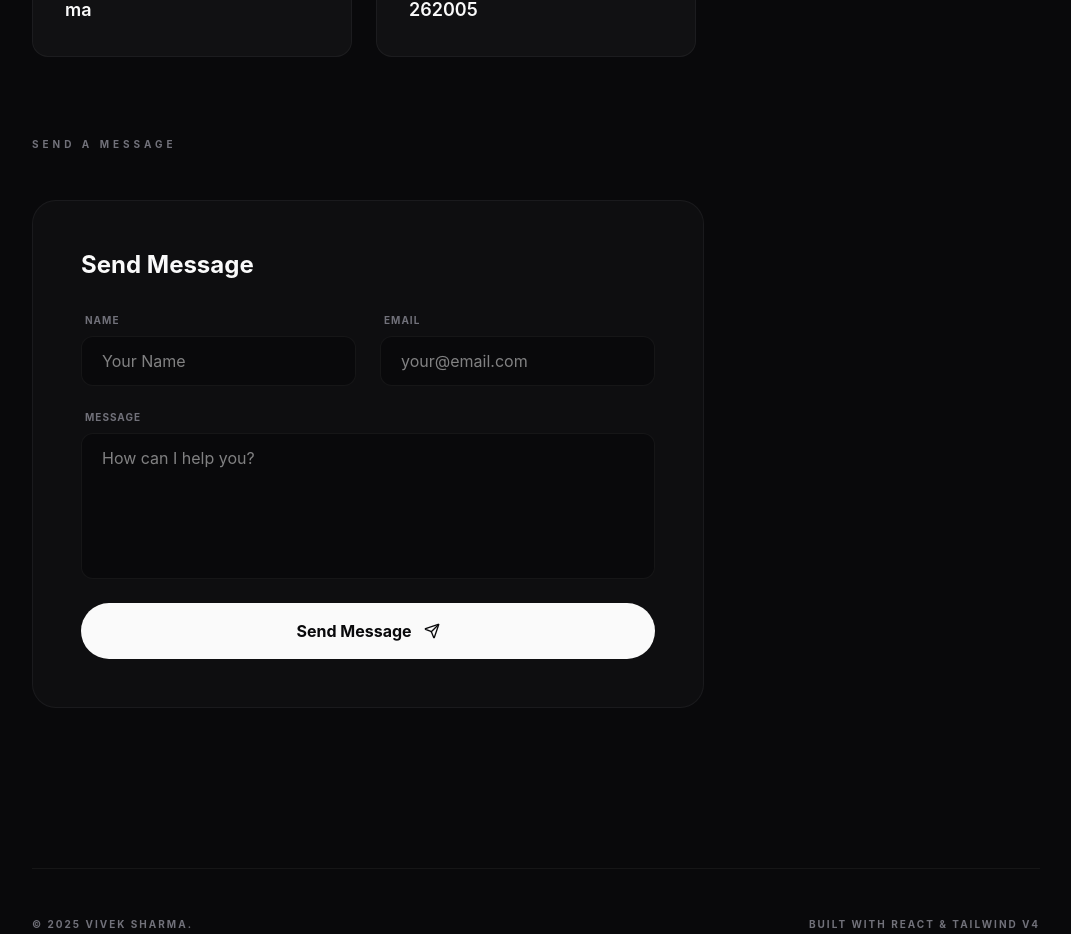
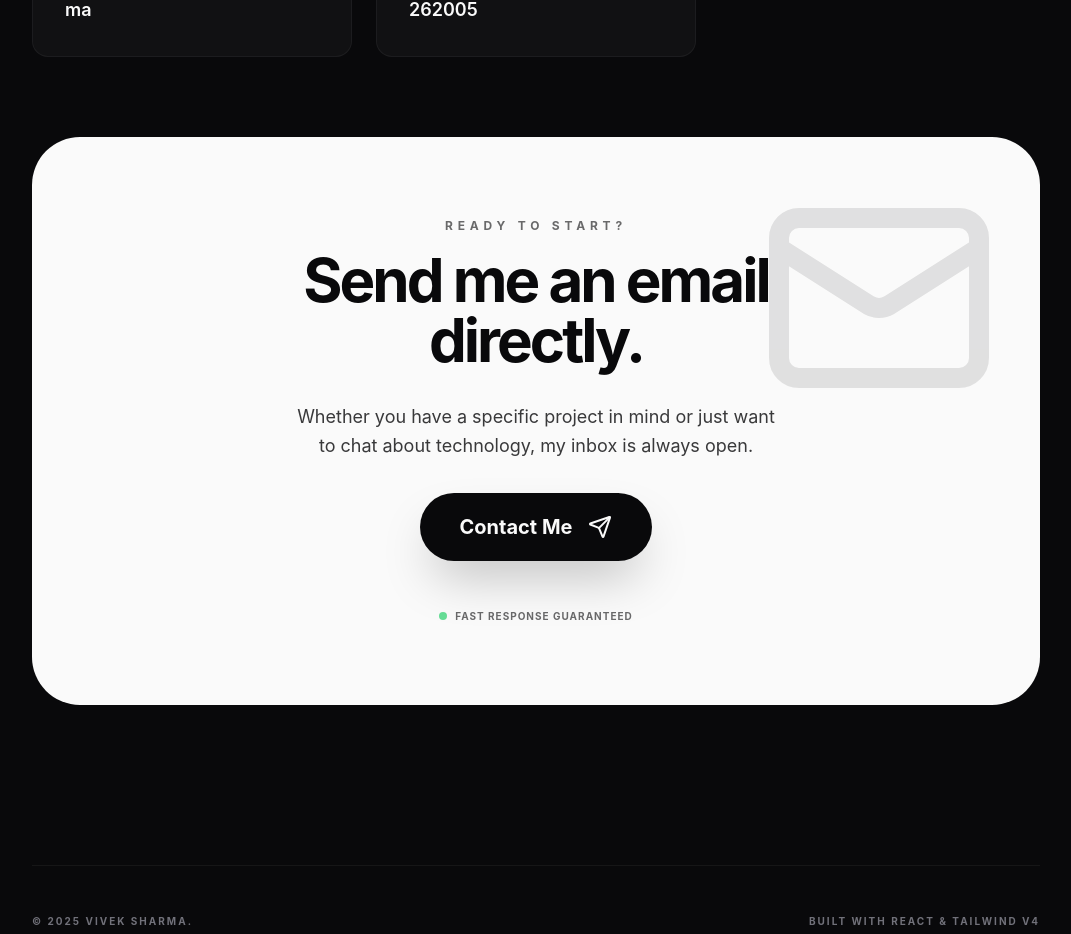
Before and after one commit to YASH-HCKT/set-the-standard-portfolio, a React (Vite) app: page / in a window 1280 px wide. Shown: the part 2192-3126 px from the top of the page, without its empty margins (144-1215 px from the left). Built offline with nearby package versions, Linux system fonts and the light colour scheme.

Commit message:
feat: refactor contact to direct email and cleanup unused form

```diff
--- a/src/components/BotHelper.jsx
+++ b/src/components/BotHelper.jsx
@@ -16,7 +16,7 @@ const BotHelper = () => {
     const actions = [
         { icon: FolderGit2, label: "Can I see your work?", action: () => scrollTo('projects') },
         { icon: Mail, label: "How do I reach you?", action: () => scrollTo('contact') },
-        { icon: MessageSquare, label: "I want to send a message", action: () => scrollTo('contact') },
+        { icon: MessageSquare, label: "I want to send a message", action: () => window.location.href = 'mailto:codes.viveksharma@gmail.com' },
         { icon: HelpCircle, label: "What do you specialize in?", action: () => scrollTo('projects') },
         { icon: ArrowUp, label: "Take me back to the top", action: () => scrollTo('home') },
     ];
--- a/src/components/Contact.jsx
+++ b/src/components/Contact.jsx
@@ -1,7 +1,6 @@
 import React from 'react';
 import { motion } from 'framer-motion';
-import { Mail, Github, Linkedin, Phone, MapPin } from 'lucide-react';
-import ContactForm from './ContactForm';
+import { Mail, Github, Linkedin, Phone, MapPin, Send, ExternalLink } from 'lucide-react';
 
 const contactInfo = [
     { name: "Email", icon: Mail, url: "mailto:codes.viveksharma@gmail.com", label: "codes.viveksharma@gmail.com" },
@@ -43,10 +42,42 @@ const Contact = () => {
                 ))}
             </div>
 
-            <div className="flex flex-col gap-2 mb-12">
-                <h2 className="text-[10px] font-bold text-muted uppercase tracking-[0.4em]">Send a Message</h2>
-            </div>
-            <ContactForm />
+            {/* Direct Email CTA */}
+            <motion.div
+                initial={{ opacity: 0, scale: 0.95 }}
+                whileInView={{ opacity: 1, scale: 1 }}
+                viewport={{ once: true }}
+                className="relative overflow-hidden p-12 md:p-20 rounded-[3rem] border border-border bg-foreground text-background"
+            >
+                {/* Background Decorations */}
+                <div className="absolute top-0 right-0 p-10 opacity-10">
+                    <Mail className="w-60 h-60" />
+                </div>
+
+                <div className="relative z-10 flex flex-col items-center text-center max-w-2xl mx-auto gap-8">
+                    <div className="flex flex-col gap-4">
+                        <span className="text-xs font-bold uppercase tracking-[0.4em] opacity-60">Ready to start?</span>
+                        <h2 className="text-4xl md:text-6xl font-bold tracking-tighter">Send me an email directly.</h2>
+                    </div>
+
+                    <p className="text-lg opacity-80 leading-relaxed text-balance">
+                        Whether you have a specific project in mind or just want to chat about technology, my inbox is always open.
+                    </p>
+
+                    <a
+                        href="mailto:codes.viveksharma@gmail.com"
+                        className="group flex items-center gap-4 px-10 py-5 bg-background text-foreground rounded-full font-bold text-xl hover:scale-105 active:scale-95 transition-all shadow-2xl"
+                    >
+                        Contact Me
+                        <Send className="w-6 h-6 group-hover:translate-x-1 group-hover:-translate-y-1 transition-transform" />
+                    </a>
+
+                    <div className="flex items-center gap-2 mt-4 text-[10px] font-bold uppercase tracking-widest opacity-60">
+                        <div className="w-2 h-2 rounded-full bg-green-500 animate-pulse"></div>
+                        Fast response guaranteed
+                    </div>
+                </div>
+            </motion.div>
 
             <footer className="mt-40 pt-12 border-t border-border flex flex-col md:flex-row justify-between items-center gap-4 text-[10px] text-muted font-bold uppercase tracking-[0.2em]">
                 <p>© {new Date().getFullYear()} Vivek Sharma.</p>
--- a/src/components/ContactForm.jsx
+++ /dev/null
@@ -1,131 +0,0 @@
-import React, { useState } from 'react';
-import { motion } from 'framer-motion';
-import { Send, CheckCircle2, AlertCircle } from 'lucide-react';
-
-const ContactForm = () => {
-    const [status, setStatus] = useState(''); // '', 'sending', 'success', 'error'
-    const [message, setMessage] = useState('');
-
-    const handleSubmit = async (e) => {
-        e.preventDefault();
-        setStatus('sending');
-
-        const formData = new FormData(e.target);
-        // Replace YOUR_ACCESS_KEY_HERE with the key from web3forms.com
-        formData.append("access_key", "bbfc4f93-ed17-4a94-be01-ad93493ef6bf");
-
-        try {
-            const response = await fetch("https://api.web3forms.com/submit", {
-                method: "POST",
-                body: formData
-            });
-
-            const data = await response.json();
-
-            if (data.success) {
-                setStatus('success');
-                e.target.reset();
-            } else {
-                console.log("Error", data);
-                setStatus('error');
-                setMessage(data.message);
-            }
-        } catch (error) {
-            console.log("Error", error);
-            setStatus('error');
-            setMessage("Something went wrong. Please try again later.");
-        }
-    };
-
-    return (
-        <div className="w-full max-w-2xl bg-accent/20 border border-border rounded-3xl p-8 md:p-12 mb-20 relative">
-            <h3 className="text-2xl font-bold text-foreground mb-8">Send Message</h3>
-
-            <form onSubmit={handleSubmit} className="space-y-6">
-                <div className="grid grid-cols-1 md:grid-cols-2 gap-6">
-                    <div className="flex flex-col gap-2">
-                        <label className="text-[10px] text-muted font-bold uppercase tracking-widest pl-1">Name</label>
-                        <input
-                            required
-                            type="text"
-                            name="name"
-                            placeholder="Your Name"
-                            className="bg-background border border-border rounded-xl px-5 py-3 text-foreground focus:outline-none focus:border-muted transition-colors w-full"
-                        />
-                    </div>
-                    <div className="flex flex-col gap-2">
-                        <label className="text-[10px] text-muted font-bold uppercase tracking-widest pl-1">Email</label>
-                        <input
-                            required
-                            type="email"
-                            name="email"
-                            placeholder="your@email.com"
-                            className="bg-background border border-border rounded-xl px-5 py-3 text-foreground focus:outline-none focus:border-muted transition-colors w-full"
-                        />
-                    </div>
-                </div>
-                <div className="flex flex-col gap-2">
-                    <label className="text-[10px] text-muted font-bold uppercase tracking-widest pl-1">Message</label>
-                    <textarea
-                        required
-                        name="message"
-                        rows="5"
-                        placeholder="How can I help you?"
-                        className="bg-background border border-border rounded-xl px-5 py-3 text-foreground focus:outline-none focus:border-muted transition-colors resize-none w-full"
-                    ></textarea>
-                </div>
-
-                {/* Hidden Honeypot to prevent spam */}
-                <input type="checkbox" name="botcheck" className="hidden" style={{ display: "none" }} />
-
-                <div className="flex flex-col gap-4">
-                    <button
-                        type="submit"
-                        disabled={status === 'sending'}
-                        className="w-full md:w-auto px-10 py-4 bg-foreground text-background rounded-full font-bold flex items-center justify-center gap-3 hover:scale-105 active:scale-95 transition-all disabled:opacity-50"
-                    >
-                        {status === 'sending' ? (
-                            <span className="flex items-center gap-2">
-                                <span className="w-4 h-4 border-2 border-background/30 border-t-background rounded-full animate-spin"></span>
-                                Sending...
-                            </span>
-                        ) : status === 'success' ? (
-                            <span className="flex items-center gap-2 text-green-500">
-                                <CheckCircle2 className="w-5 h-5" />
-                                Sent
-                            </span>
-                        ) : (
-                            <>
-                                Send Message
-                                <Send className="w-4 h-4" />
-                            </>
-                        )}
-                    </button>
-
-                    {status === 'error' && (
-                        <motion.div
-                            initial={{ opacity: 0, y: 10 }}
-                            animate={{ opacity: 1, y: 0 }}
-                            className="flex items-center gap-2 text-red-500 text-sm font-medium mt-2"
-                        >
-                            <AlertCircle className="w-4 h-4" />
-                            {message || "Failed to send message."}
-                        </motion.div>
-                    )}
-
-                    {status === 'success' && (
-                        <motion.p
-                            initial={{ opacity: 0 }}
-                            animate={{ opacity: 1 }}
-                            className="text-green-500 text-xs font-bold uppercase tracking-widest mt-2"
-                        >
-                            Thank you! Your message has been sent successfully.
-                        </motion.p>
-                    )}
-                </div>
-            </form>
-        </div>
-    );
-};
-
-export default ContactForm;
```
